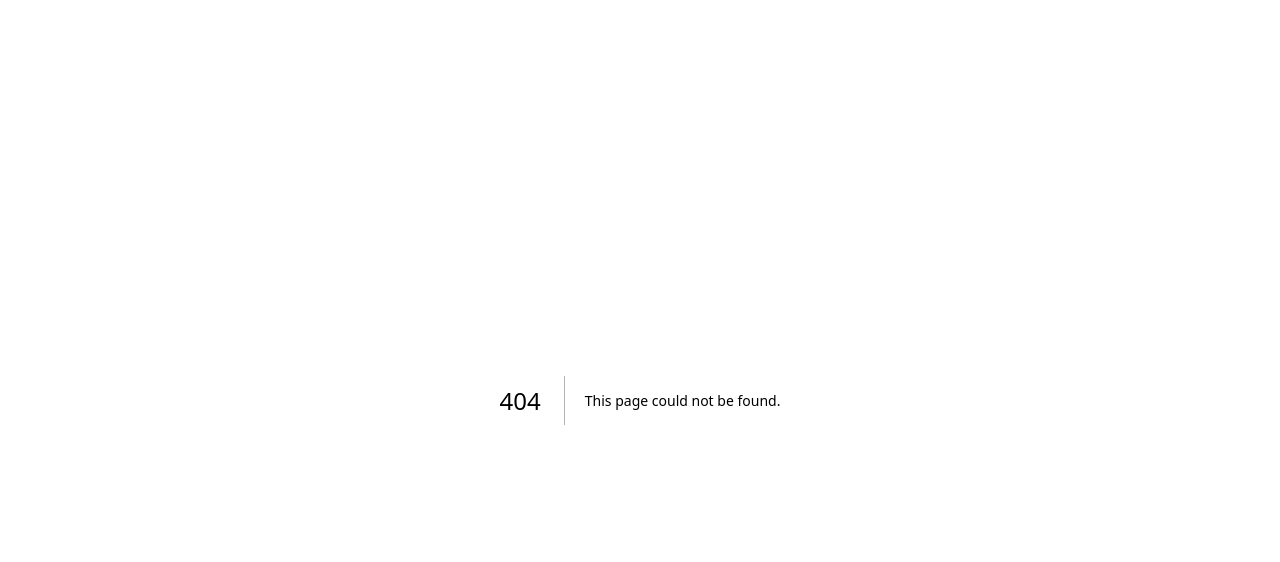
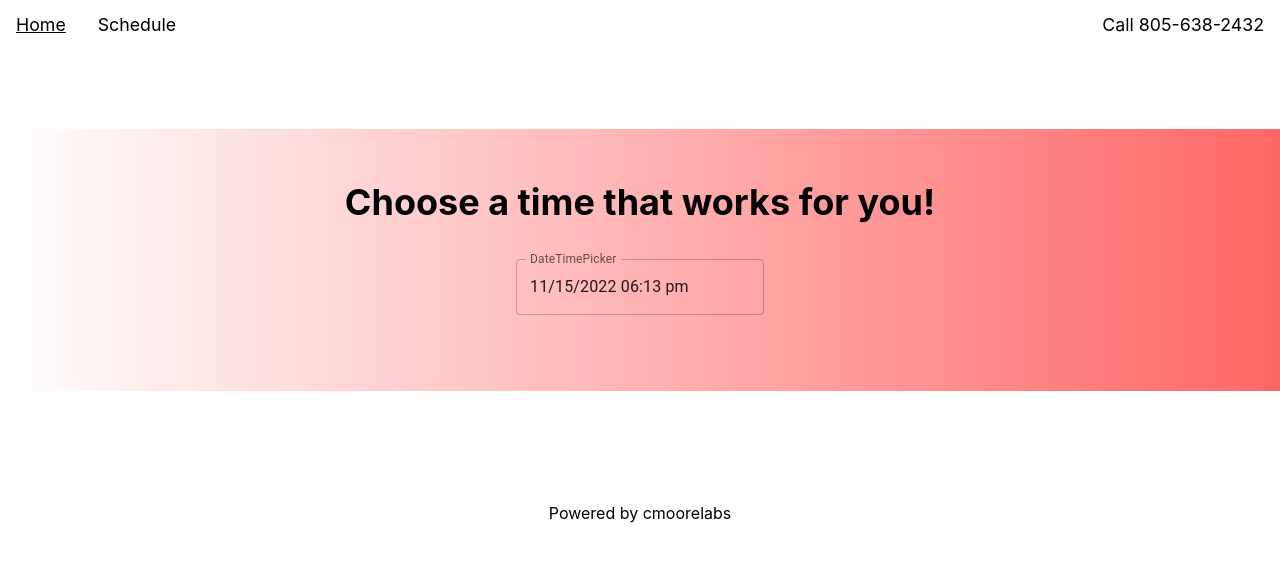
Before and after one commit to cmooredev/autoglass-site, a Next.js app: page /schedule in a window 1280 px wide. Before the commit this address had no page. Shown: the top 562 px of the page. Built offline with nearby package versions, Linux system fonts and the light colour scheme.

Commit message:
add calendar

```diff
--- /dev/null
+++ b/components/clock.js
@@ -0,0 +1,29 @@
+import { AdapterDateFns } from '@mui/x-date-pickers/AdapterDateFns'
+import { LocalizationProvider } from '@mui/x-date-pickers';
+import { DateTimePicker } from '@mui/x-date-pickers';
+import { TextField } from '@mui/material';
+import styles from '../styles/Home.module.css'
+import { useState } from 'react'
+
+export default function Clock() {
+  const [currentTime, setTime] = useState(new Date());
+  return (
+
+    <div className={styles.description}>
+      <div className={styles.clock}>
+        <h2>Choose a time that works for you!</h2>
+        <LocalizationProvider dateAdapter={AdapterDateFns}>
+          <DateTimePicker
+            renderInput={(props) => <TextField {...props} />}
+            label="DateTimePicker"
+            value={currentTime}
+            onChange={(newTime) => {
+              setTime(newTime);
+            }}
+          />
+        </LocalizationProvider>
+
+      </div>
+    </div>
+  );
+}
--- a/components/navbar.js
+++ b/components/navbar.js
@@ -1,12 +1,13 @@
 import styles from '../styles/Home.module.css'
+import Link from 'next/link'
 
 export default function Navbar({ children }) {
   return (
-    <div class={styles.navbar}>
+    <div className={styles.navbar}>
       <ul>
-       <li class={styles.left}><a href="default.asp">Home</a></li>
-       <li class={styles.left}><a href="news.asp">Schedule</a></li>
-       <li class={styles.right}><a href="tel:8056382432">Call 805-638-2432</a></li>
+       <li className={styles.left}><Link href="/">Home</Link></li>
+       <li className={styles.left}><Link href="/schedule">Schedule</Link></li>
+       <li className={styles.right}><Link href="tel:8056382432">Call 805-638-2432</Link></li>
       </ul>
     </div>
   )
--- a/components/photos.js
+++ b/components/photos.js
@@ -8,7 +8,7 @@ export default function Photos({ children }) {
     <div className={styles.photos}>
 
       <Image
-        class={styles.photo}
+        className={styles.photo}
         src={repairPhotoOne}
         alt="Billy placing glass."
         width={600} automatically provided
@@ -17,7 +17,7 @@ export default function Photos({ children }) {
         placeholder="blur" // Optional blur-up while loading
       />
       <Image
-        class={styles.photo}
+        className={styles.photo}
         src={repairPhotoTwo}
         alt="Billy placing glass."
         width={600} automatically provided
--- a/package.json
+++ b/package.json
@@ -9,6 +9,12 @@
     "lint": "next lint"
   },
   "dependencies": {
+    "@date-io/date-fns": "^2.16.0",
+    "@emotion/react": "^11.10.5",
+    "@emotion/styled": "^11.10.5",
+    "@mui/x-date-pickers": "^5.0.8",
+    "date-fns": "^2.29.3",
+    "moment": "^2.29.4",
     "next": "13.0.3",
     "react": "18.2.0",
     "react-dom": "18.2.0"
--- /dev/null
+++ b/pages/schedule.js
@@ -0,0 +1,27 @@
+import Head from 'next/head'
+import Navbar from '../components/navbar'
+import Clock from '../components/clock'
+import styles from '../styles/Home.module.css'
+import Image from 'next/image'
+import flag from '../public/flag.png'
+
+export default function Schedule() {
+  return (
+    <div className={styles.container}>
+      <Head>
+        <title>Billy's Autoglass Repair</title>
+        <meta name="description" content="Generated by create next app" />
+        <link rel="icon" href="/favicon.ico" />
+      </Head>
+      <Navbar />
+
+      <main className={styles.main}>
+        <Clock />
+      </main>
+
+      <footer className={styles.footer}>
+          Powered by cmoorelabs
+      </footer>
+    </div>
+  )
+}
--- a/styles/Home.module.css
+++ b/styles/Home.module.css
@@ -1,5 +1,12 @@
 .container {
   width: 100%;
+}
+
+.clock {
+  height: 200px;
+  align-items: center;
+  justify-content: center;
+  text-align: center;
 }
 
 .main {
```
Also changed, not shown: pages/index.js (+5 -8 lines), 1 other file (tests, documents, lock files or other folders).
